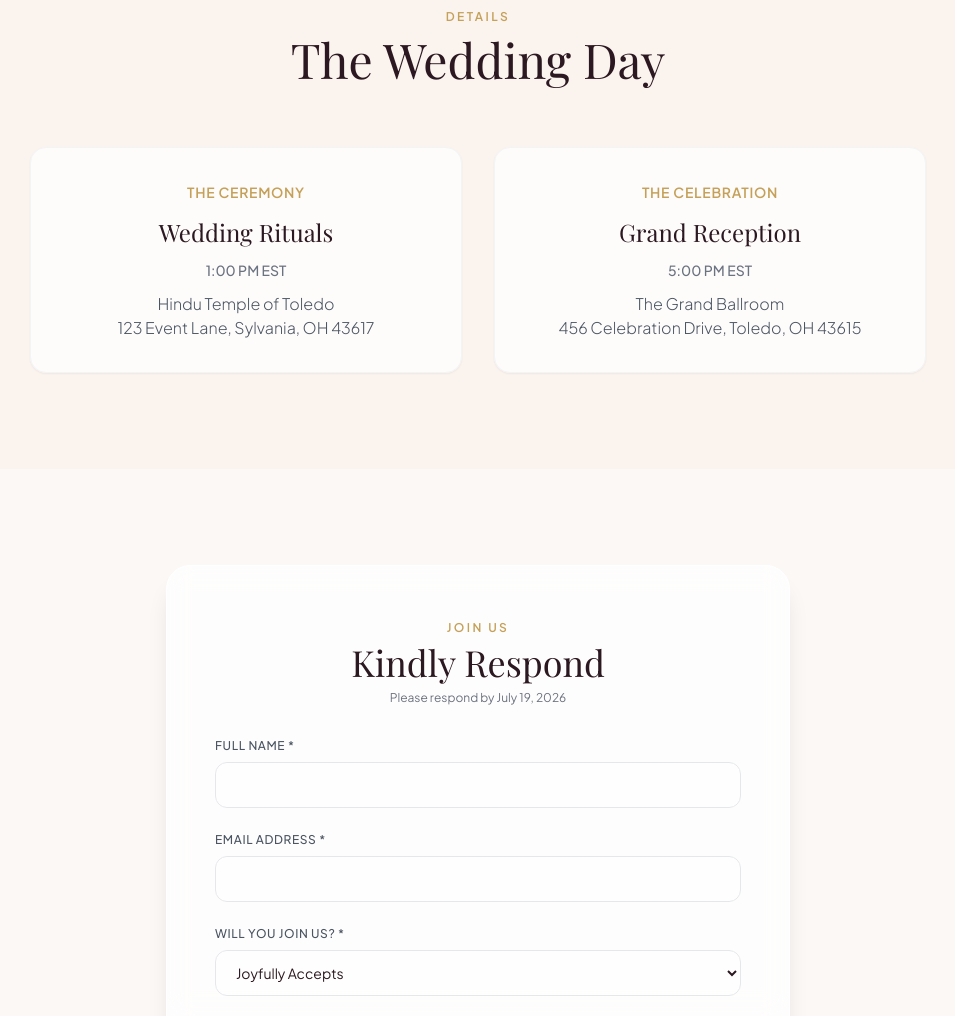
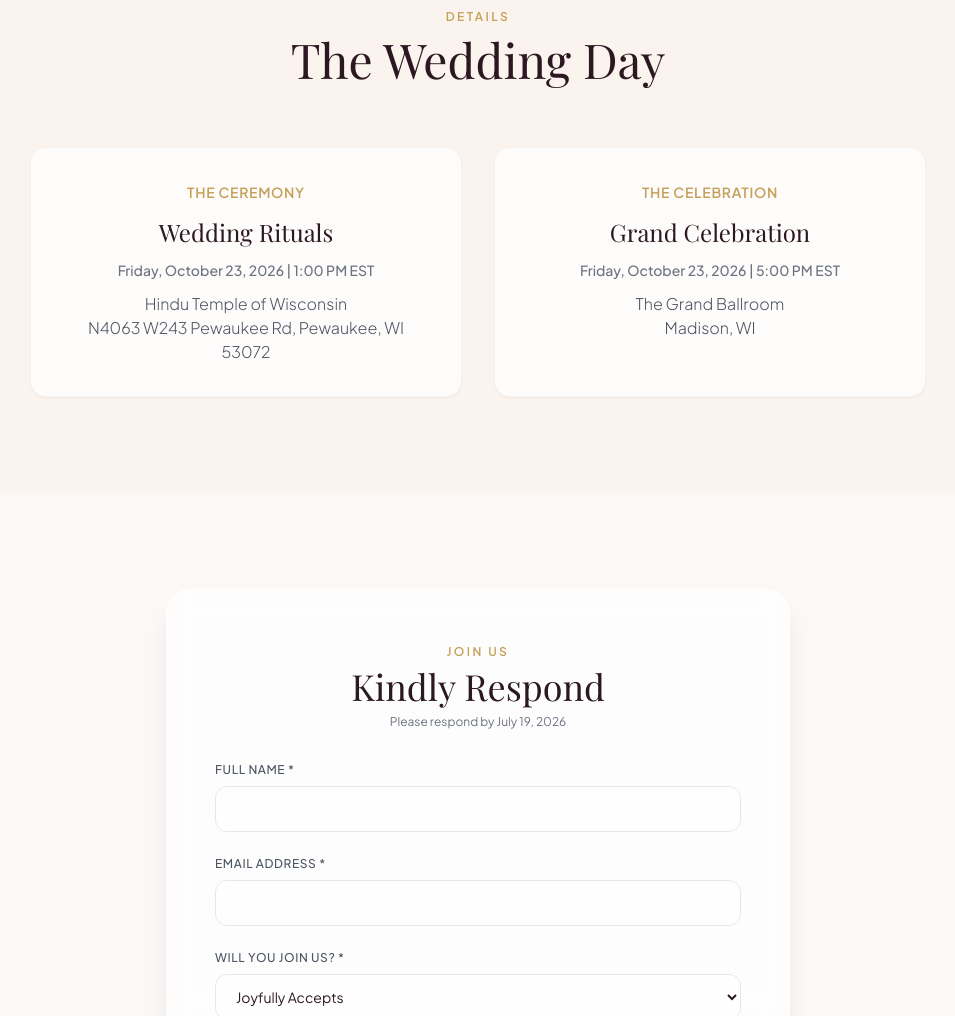
Before and after one commit to saryal10/wedding-website, a plain HTML site: page index.html in a window 1280 px wide. Shown: the part 1473-2489 px from the top of the page, without its empty margins (162-1117 px from the left). Drawn offline with nearby package versions, Linux system fonts and the light colour scheme; a web font is replaced by a local one.

Commit message:
Update index.html

```diff
--- a/index.html
+++ b/index.html
@@ -129,15 +129,15 @@
         <div class="bg-white/80 p-8 rounded-2xl shadow-sm border border-gray-100 text-center space-y-3">
           <span class="text-accent text-sm uppercase tracking-wider font-semibold">The Ceremony</span>
           <h3 class="font-serif text-2xl">Wedding Rituals</h3>
-          <p class="text-sm font-medium text-gray-500">1:00 PM EST</p>
-          <p class="text-gray-600 font-light">Hindu Temple of Toledo<br>123 Event Lane, Sylvania, OH 43617</p>
+          <p class="text-sm font-medium text-gray-500">Friday, October 23, 2026 | 1:00 PM EST</p>
+          <p class="text-gray-600 font-light">Hindu Temple of Wisconsin<br>N4063 W243 Pewaukee Rd, Pewaukee, WI 53072</p>
         </div>
 
         <div class="bg-white/80 p-8 rounded-2xl shadow-sm border border-gray-100 text-center space-y-3">
           <span class="text-accent text-sm uppercase tracking-wider font-semibold">The Celebration</span>
-          <h3 class="font-serif text-2xl">Grand Reception</h3>
-          <p class="text-sm font-medium text-gray-500">5:00 PM EST</p>
-          <p class="text-gray-600 font-light">The Grand Ballroom<br>456 Celebration Drive, Toledo, OH 43615</p>
+          <h3 class="font-serif text-2xl">Grand Celebration</h3>
+          <p class="text-sm font-medium text-gray-500">Friday, October 23, 2026 | 5:00 PM EST</p>
+          <p class="text-gray-600 font-light">The Grand Ballroom<br>Madison, WI</p>
         </div>
       </div>
     </div>
```
